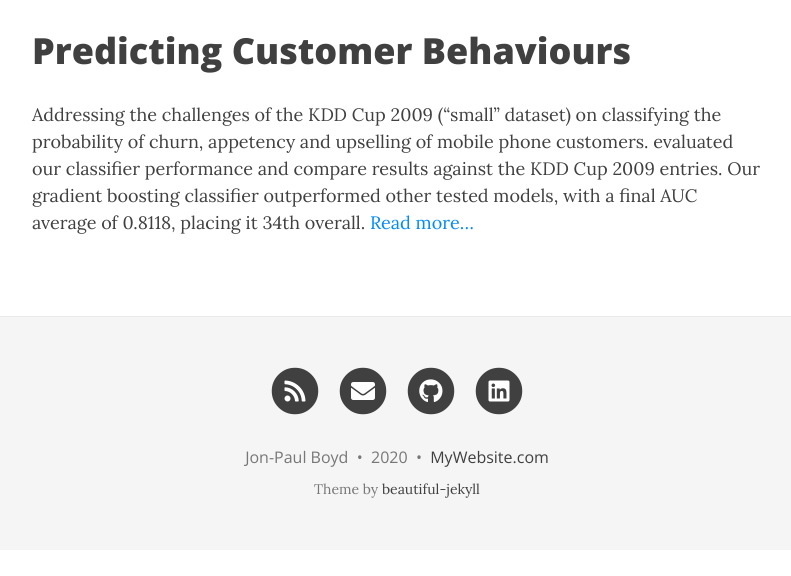
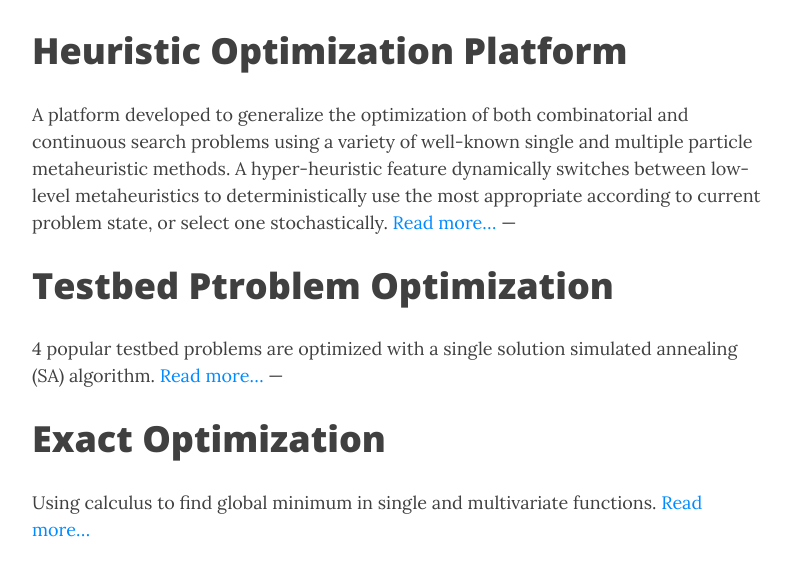
Before and after one commit to corticalstack/corticalstack.github.io, a Jekyll site: the page built from cio.md, in a window 1280 px wide and 900 px high, scrolled down 433 px, cut to the strip 234-810 px from the top of the window. Shown: the whole strip, without its empty margins (243-1034 px from the left). Built offline with Jekyll 4.4.1, drawn with Linux system fonts in a browser that asks for light colours; nearby versions of some CDN libraries; before the commit the page ends 1217 px from its top, so only the background shows below that.

Commit message:
Initial wip

```diff
--- a/cio.md
+++ b/cio.md
@@ -1,11 +1,17 @@
 ---
 layout: page
 title: Computational Intelligence Optimization
-cover-img: /assets/img/fish-school.png
-tags: [machine learning, ml, ai, classifiers, random forest, neural networks, decision tree]
+cover-img: /assets/img/fish_school.png
+tags: [optimization, metaheuristics, hyper-heuristics, Python, flow shop, combinatorial, continuous]
 ---
-# Predicting Customer Behaviours
-Addressing the challenges of the KDD Cup 2009 (“small” dataset) on classifying the probability of churn, appetency and
-upselling of mobile phone customers.  evaluated our classifier performance and compare results against the KDD Cup 2009
-entries. Our gradient boosting classifier outperformed other tested models, with a final AUC average of 0.8118, placing
-it 34th overall. [Read more...](https://docs.google.com/viewer?url=https://github.com/corticalstack/corticalstack.github.io/raw/master/docs/aci/Predicting Customer Behaviour With A Variety Of Classifiers.pdf)
+# Heuristic Optimization Platform
+A platform developed to generalize the optimization of both combinatorial and continuous search problems using a variety
+of well-known single and multiple particle metaheuristic methods. A hyper-heuristic feature dynamically switches between
+low-level metaheuristics to deterministically use the most appropriate according to current problem state, or select one
+stochastically. [Read more...](https://docs.google.com/viewer?url=https://github.com/corticalstack/corticalstack.github.io/raw/master/docs/cio/Heuristic Optimization Platform.pdf)
+---
+# Testbed Ptroblem Optimization
+4 popular testbed problems are optimized with a single solution simulated annealing (SA) algorithm. [Read more...](https://docs.google.com/viewer?url=https://github.com/corticalstack/corticalstack.github.io/raw/master/docs/cio/Testbed Problem Optimization.pdf)
+---
+# Exact Optimization
+Using calculus to find global minimum in single and multivariate functions. [Read more...](https://docs.google.com/viewer?url=https://github.com/corticalstack/corticalstack.github.io/raw/master/docs/cio/Exact Optimization.pdf)
```
Also changed, not shown: 3 other files.
